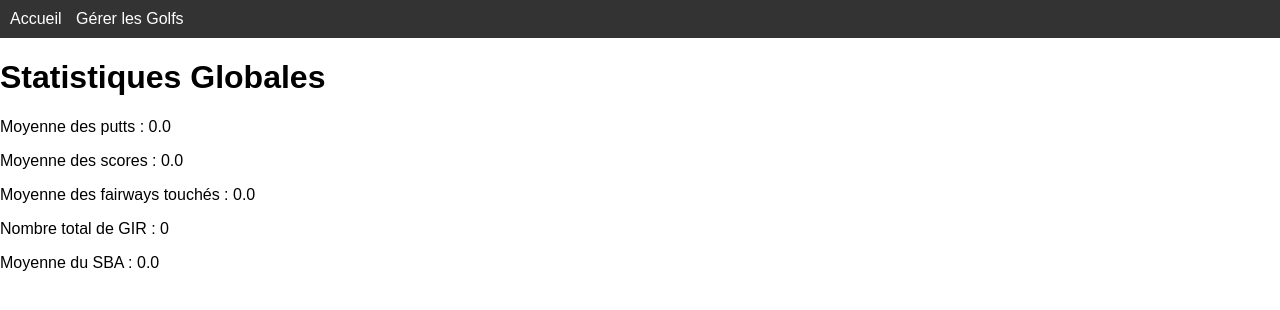
After one commit to djemartin/index_WHS, a Flask app: page /stats in a window 1280 px wide. The commit adds this page. Shown: the top 310 px of the page. Run offline with Flask 3, Linux system fonts and the light colour scheme; data that the repository does not hold is empty.

Commit message:
Add global statistics page

```diff
--- a/app.py
+++ b/app.py
@@ -192,5 +192,39 @@ def add_score(tour_id):
         tour['pars'] = [4] * 18
     return render_template('add_score.html', tour=tour, score=existing_score)
 
+
+@app.route('/stats')
+def overall_stats():
+    """Display aggregate statistics for all scorecards."""
+    stats_entries = stats_table.all()
+    score_entries = scores_table.all()
+
+    num_cards = len(score_entries)
+
+    total_putts = sum(s.get('putts_total', 0) for s in stats_entries)
+    total_fairway_hits = sum(s.get('fairway_hits', 0) for s in stats_entries)
+    total_gir_hits = sum(s.get('gir_hits', 0) for s in stats_entries)
+
+    total_scores = 0
+    total_sba = 0
+    for s in score_entries:
+        holes = s.get('holes', [])
+        total_scores += sum(h.get('strokes', 0) for h in holes)
+        total_sba += sum((h.get('adjusted') if h.get('adjusted') is not None else 0) for h in holes)
+
+    avg_putts = format(total_putts / num_cards, '.1f') if num_cards else '0.0'
+    avg_score = format(total_scores / num_cards, '.1f') if num_cards else '0.0'
+    avg_fairways = format(total_fairway_hits / num_cards, '.1f') if num_cards else '0.0'
+    avg_sba = format(total_sba / num_cards, '.1f') if num_cards else '0.0'
+
+    stats = {
+        'avg_putts': avg_putts,
+        'avg_score': avg_score,
+        'avg_fairways': avg_fairways,
+        'total_gir': total_gir_hits,
+        'avg_sba': avg_sba,
+    }
+    return render_template('stats_overall.html', stats=stats)
+
 if __name__ == '__main__':
     app.run(debug=True, host='0.0.0.0')
--- a/templates/add_score.html
+++ b/templates/add_score.html
@@ -10,6 +10,7 @@
     <nav>
         <a href="/">Accueil</a>
         <a href="/golf">Gérer les Golfs</a>
+        <a href="/stats">Statistiques</a>
     </nav>
 </header>
 <main>
--- a/templates/add_tour.html
+++ b/templates/add_tour.html
@@ -10,6 +10,7 @@
     <nav>
         <a href="/">Accueil</a>
         <a href="/golf">Gérer les Golfs</a>
+        <a href="/stats">Statistiques</a>
     </nav>
 </header>
 <main>
--- a/templates/golf_form.html
+++ b/templates/golf_form.html
@@ -10,6 +10,7 @@
     <nav>
         <a href="/">Accueil</a>
         <a href="/add_tour">Ajouter un Tour</a>
+        <a href="/stats">Statistiques</a>
     </nav>
 </header>
 <main>
--- a/templates/index.html
+++ b/templates/index.html
@@ -11,6 +11,7 @@
         <a href="/add_tour">Ajouter un Tour</a>
         <a href="/start_score">Nouvelle Carte</a>
         <a href="/golf">Gérer les Golfs</a>
+        <a href="/stats">Statistiques</a>
     </nav>
 </header>
 <main>
--- a/templates/score_summary.html
+++ b/templates/score_summary.html
@@ -10,6 +10,7 @@
     <nav>
         <a href="/">Accueil</a>
         <a href="/golf">Gérer les Golfs</a>
+        <a href="/stats">Statistiques</a>
     </nav>
 </header>
 <main>
--- a/templates/start_score.html
+++ b/templates/start_score.html
@@ -10,6 +10,7 @@
     <nav>
         <a href="/">Accueil</a>
         <a href="/golf">Gérer les Golfs</a>
+        <a href="/stats">Statistiques</a>
     </nav>
 </header>
 <main>
--- /dev/null
+++ b/templates/stats_overall.html
@@ -0,0 +1,24 @@
+<!DOCTYPE html>
+<html lang="fr">
+<head>
+    <meta charset="UTF-8">
+    <title>Statistiques Globales</title>
+    <link rel="stylesheet" href="/static/styles.css">
+</head>
+<body>
+<header>
+    <nav>
+        <a href="/">Accueil</a>
+        <a href="/golf">Gérer les Golfs</a>
+    </nav>
+</header>
+<main>
+    <h1>Statistiques Globales</h1>
+    <p>Moyenne des putts : {{ stats.avg_putts }}</p>
+    <p>Moyenne des scores : {{ stats.avg_score }}</p>
+    <p>Moyenne des fairways touchés : {{ stats.avg_fairways }}</p>
+    <p>Nombre total de GIR : {{ stats.total_gir }}</p>
+    <p>Moyenne du SBA : {{ stats.avg_sba }}</p>
+</main>
+</body>
+</html>
```
